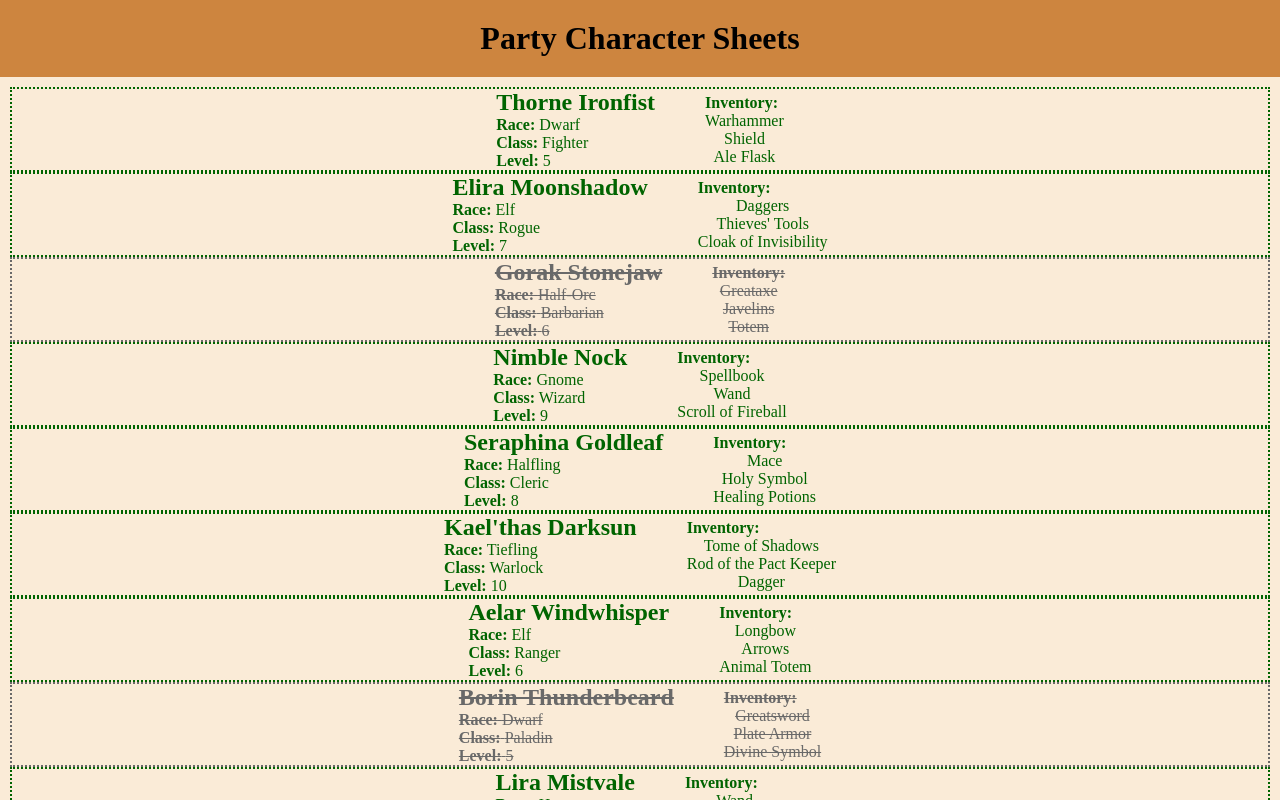
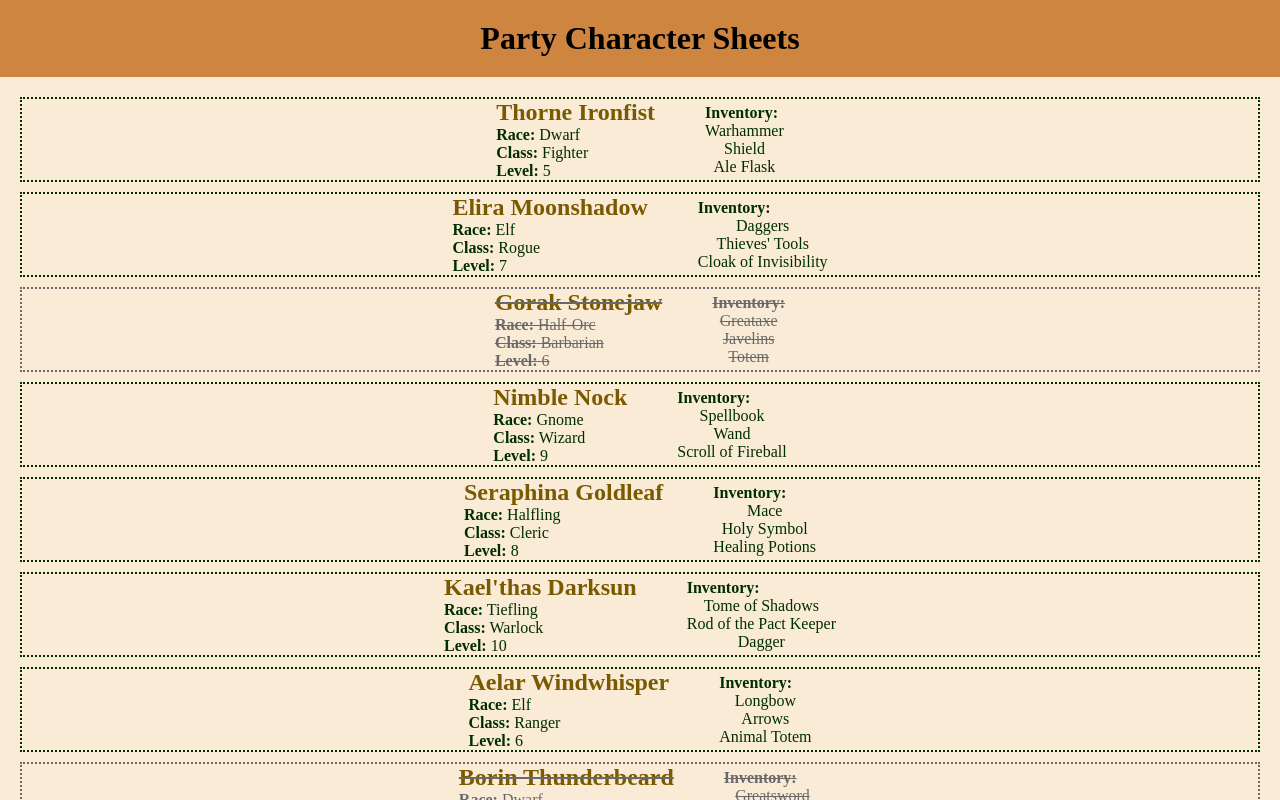
Before and after one commit to Gabby-Moon/Dynamic-Collections, a React app: page / in a window 1280 px wide. Shown: the top 800 px of the page. Built offline with nearby package versions, Linux system fonts and the light colour scheme; the HTML template or start-up script is replaced by a standard one.

Commit message:
More styling and a conditional

```diff
--- a/src/components/CharacterSheet.jsx
+++ b/src/components/CharacterSheet.jsx
@@ -5,7 +5,7 @@ export default function CharacterSheet(props) {
         <div className={`character ${props.isAlive ? "alive" : "dead"}`}>
 
             <div className="character-left">
-                <h2>{props.name}</h2>
+                <h2 className={`level ${props.level>10 ? "high" : "low"}`}>{props.name}</h2>
                 <p><span className="font-label">Race:</span> {props.race}</p>
                 <p><span className="font-label">Class:</span> {props.class}</p>
                 <p><span className="font-label">Level:</span> {props.level}</p>
--- a/src/index.css
+++ b/src/index.css
@@ -39,6 +39,7 @@ header, footer {
   border-style: dotted;
   gap: 50px;
   justify-content: center;
+  margin: 10px;
 }
 
 .character.dead {
@@ -47,9 +48,17 @@ header, footer {
 }
 
 .character.alive {
-  color: darkgreen;
+  color:rgb(0, 46, 0);
 }
 
 .font-label {
   font-weight: bold;
 }
+
+.level.high {
+  color: goldenrod;
+}
+
+.level.low {
+  color: rgb(122, 90, 0);
+}
```
